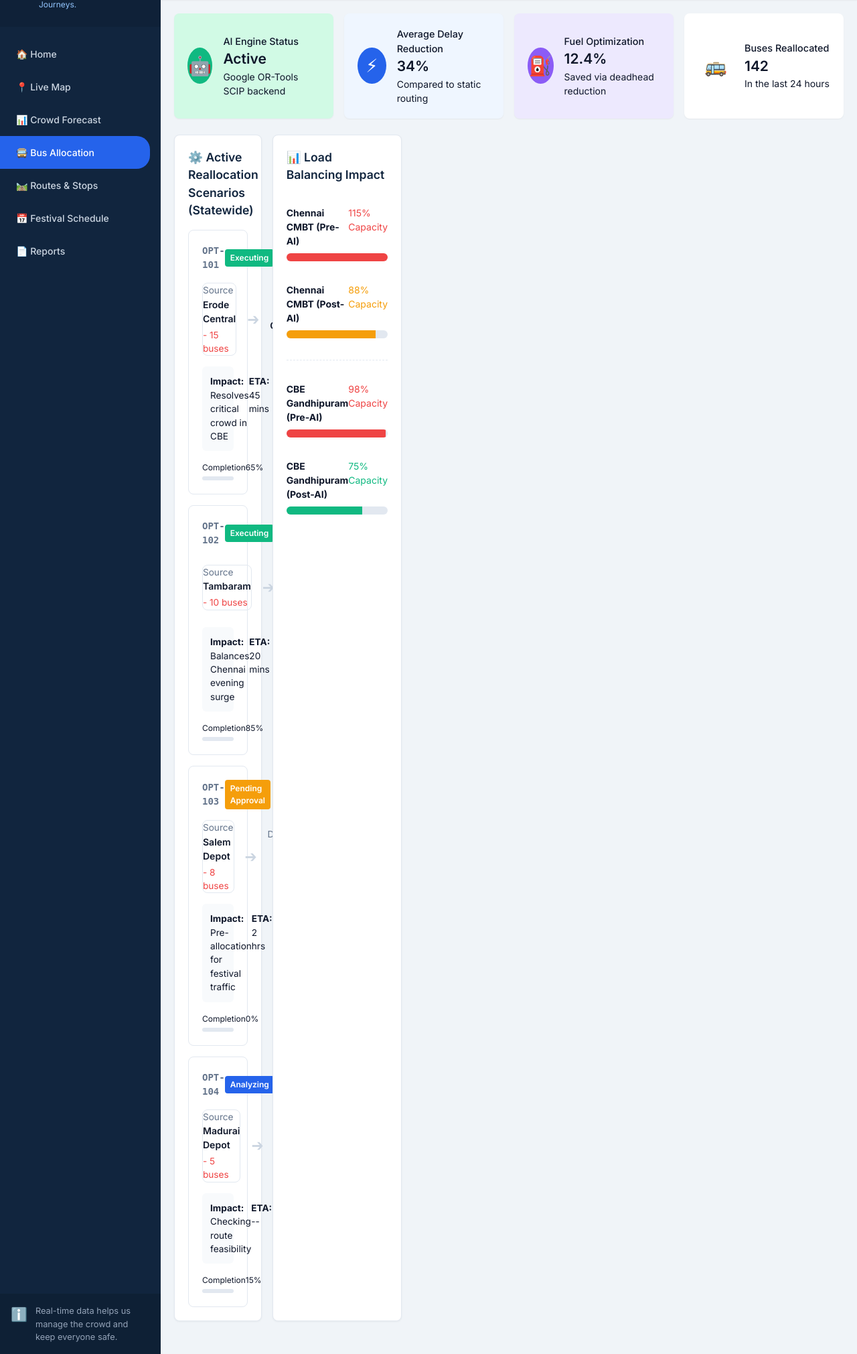
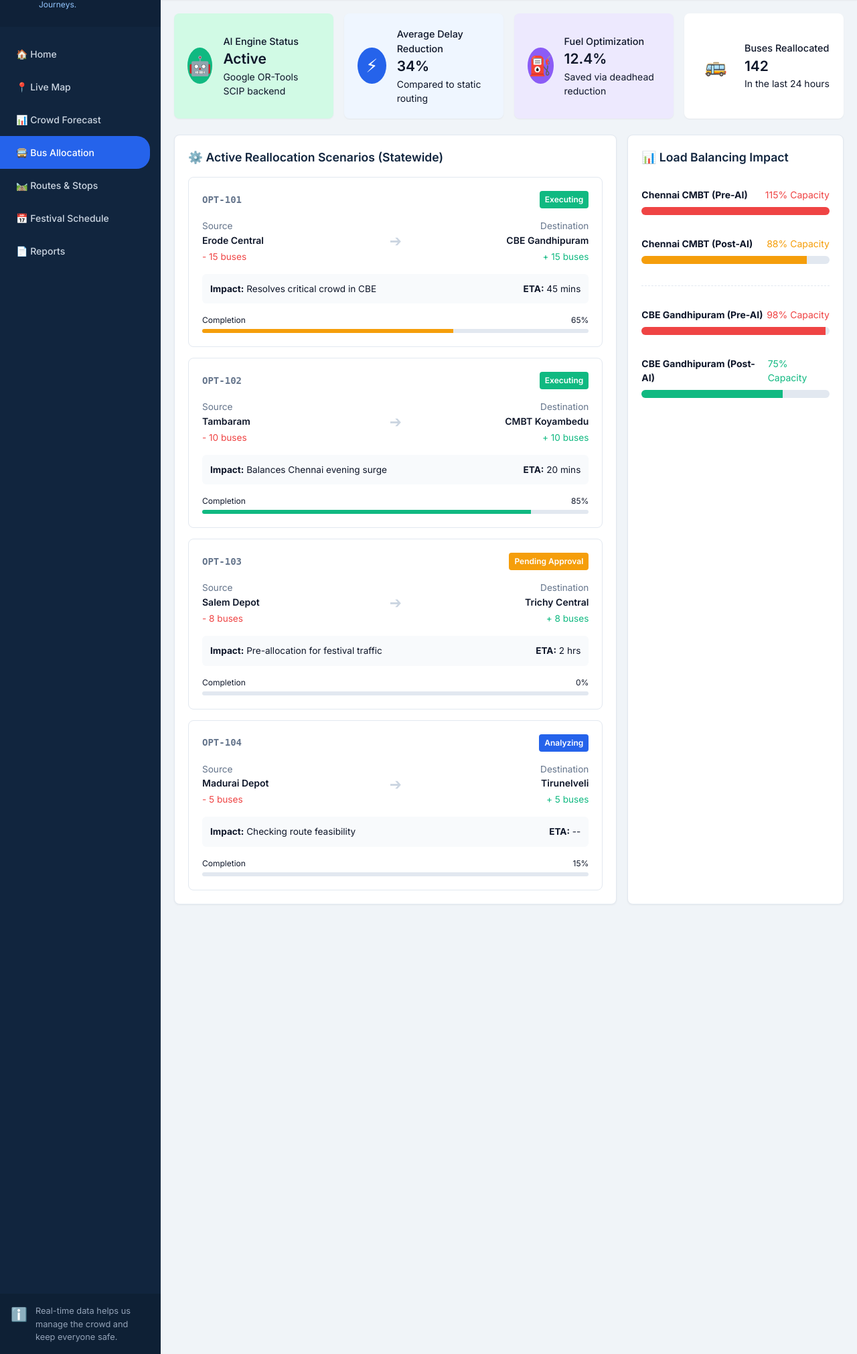
Before and after one commit to DEEPAK-47-S/Sakthi_Hackton_2026, a Flask app: page /optimization in a window 1280 px wide. Shown: the part 70-2091 px from the top of the page at 67% size. Run offline with Flask 3, Linux system fonts and the light colour scheme.

Commit message:
Fix squished layouts, dynamic progress bars, and TN logo

```diff
--- a/app/static/css/pages.css
+++ b/app/static/css/pages.css
@@ -328,9 +328,9 @@
 .auto-style-94444 { display: inline-block; margin-top: 2rem; padding: 0.75rem 1.5rem; text-decoration: none; }
 .auto-style-53150 { height: calc(100vh - 120px); display: flex; flex-direction: column; }
 .auto-style-74943 { flex-grow: 1; border-radius: 8px; border: 1px solid var(--panel-border); }
-.auto-style-96869 { grid-column: span 2; min-height: 400px; }
+.auto-style-96869 { grid-column: span 8; min-height: 400px; }
 .auto-style-12285 { display: flex; flex-direction: column; gap: 1rem; }
-.auto-style-95171 { grid-column: span 1; min-height: 400px; }
+.auto-style-95171 { grid-column: span 4; min-height: 400px; }
 .auto-style-627 { margin-top: 2rem; display: flex; flex-direction: column; gap: 2rem; }
 .auto-style-97930 { display: flex; justify-content: space-between; margin-bottom: 0.5rem; }
 .auto-style-47427 { color: var(--danger); }
@@ -346,7 +346,7 @@
 .auto-style-62813 { display: flex; justify-content: space-between; align-items: center; margin-bottom: 1rem; }
 .auto-style-21277 { font-family: monospace; font-weight: 600; color: var(--text-muted); }
 .auto-style-49196 { display: flex; align-items: center; justify-content: space-between; margin-bottom: 1rem; }
-.auto-style-74943 { flex: 1; }
+.auto-style-74943-b { flex: 1; }
 .auto-style-84209 { font-size: 0.85rem; color: var(--text-muted); }
 .auto-style-43987 { font-weight: 600; }
 .auto-style-19596 { color: var(--danger); font-size: 0.85rem; margin-top: 0.25rem; }
--- a/app/templates/base.html
+++ b/app/templates/base.html
@@ -46,7 +46,7 @@
         <main class="main-content">
             <header class="top-header">
                 <div class="header-location">
-                    <div class="icon"><img src="https://upload.wikimedia.org/wikipedia/commons/8/81/TamilNadu_Logo.svg" alt="TN Logo" class="auto-style-5198"></div>
+                    <div class="icon"><img src="https://upload.wikimedia.org/wikipedia/commons/thumb/8/81/TamilNadu_Logo.svg/512px-TamilNadu_Logo.svg.png" alt="TN Logo" class="auto-style-5198"></div>
                     <div>
                         <h3>Tamil Nadu Smart Transit</h3>
                         <p>Statewide Real-Time Crowd & Bus Management</p>
--- a/app/templates/fleet.html
+++ b/app/templates/fleet.html
@@ -99,7 +99,7 @@
                         <td class="auto-style-80867">
                             <div class="auto-style-92488">
                                 <div class="auto-style-65468">
-                                    <div class="auto-style-58649"></div>
+                                    <div class="auto-style-58649" style="width: ${crowd}%; height: 100%; background: var(--${crowdColor === 'red' ? 'danger' : (crowdColor === 'orange' ? 'warning' : 'success')});"></div>
                                 </div>
                                 <span class="auto-style-10176">${crowd}%</span>
                             </div>
--- a/app/templates/optimization.html
+++ b/app/templates/optimization.html
@@ -127,7 +127,7 @@
                         <span class="badge ${s.status === 'Executing' ? 'badge-success' : (s.status === 'Pending Approval' ? 'badge-warning' : 'badge-info')}">${s.status}</span>
                     </div>
                     <div class="auto-style-49196">
-                        <div class="auto-style-74943">
+                        <div class="auto-style-74943-b">
                             <div class="auto-style-84209">Source</div>
                             <div class="auto-style-43987">${s.from}</div>
                             <div class="auto-style-19596">- ${s.buses} buses</div>
@@ -149,7 +149,7 @@
                             <span>${s.progress}%</span>
                         </div>
                         <div class="auto-style-94056">
-                            <div class="auto-style-43115"></div>
+                            <div class="auto-style-43115" style="width: ${s.progress}%; height: 100%; background: ${pColor};"></div>
                         </div>
                     </div>
                 </div>
```
